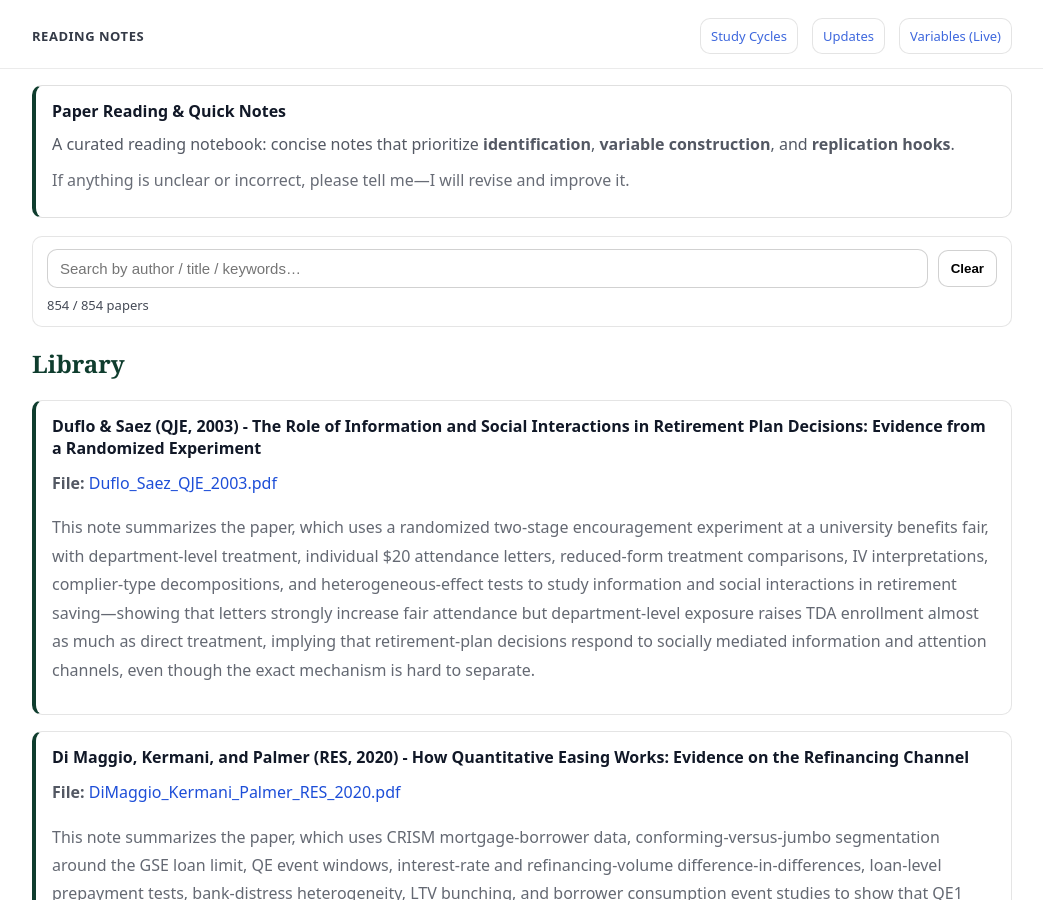
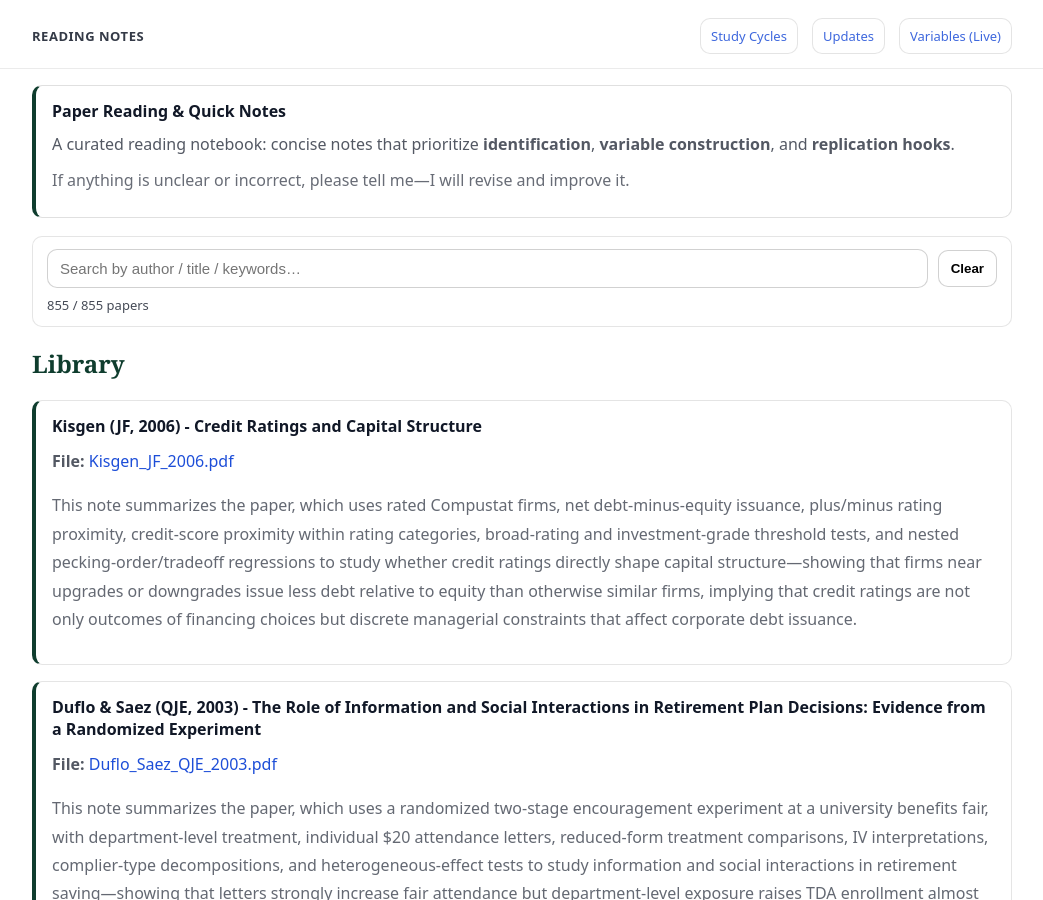
Before and after one commit to yaxinzn/study-archive, a Jekyll site: the page built from reading/index.md, in a window 1280 px wide and 900 px high. Shown: the whole window, without its empty margins (118-1161 px from the left). Built offline with Jekyll 4.4.1, drawn with Linux system fonts in a browser that asks for light colours.

Commit message:
Reading: add/update Kisgen_JF_2006.pdf

```diff
--- a/_data/reading.yml
+++ b/_data/reading.yml
@@ -1,3 +1,7 @@
+- title: "Kisgen (JF, 2006) - Credit Ratings and Capital Structure"
+  file: "Kisgen_JF_2006.pdf"
+  desc: "This note summarizes the paper, which uses rated Compustat firms, net debt-minus-equity issuance, plus/minus rating proximity, credit-score proximity within rating categories, broad-rating and investment-grade threshold tests, and nested pecking-order/tradeoff regressions to study whether credit ratings directly shape capital structure—showing that firms near upgrades or downgrades issue less debt relative to equity than otherwise similar firms, implying that credit ratings are not only outcomes of financing choices but discrete managerial constraints that affect corporate debt issuance."
+
 - title: "Duflo & Saez (QJE, 2003) - The Role of Information and Social Interactions in Retirement Plan Decisions: Evidence from a Randomized Experiment"
   file: "Duflo_Saez_QJE_2003.pdf"
   desc: "This note summarizes the paper, which uses a randomized two-stage encouragement experiment at a university benefits fair, with department-level treatment, individual $20 attendance letters, reduced-form treatment comparisons, IV interpretations, complier-type decompositions, and heterogeneous-effect tests to study information and social interactions in retirement saving—showing that letters strongly increase fair attendance but department-level exposure raises TDA enrollment almost as much as direct treatment, implying that retirement-plan decisions respond to socially mediated information and attention channels, even though the exact mechanism is hard to separate."
```
Also changed, not shown: 1 other file.
